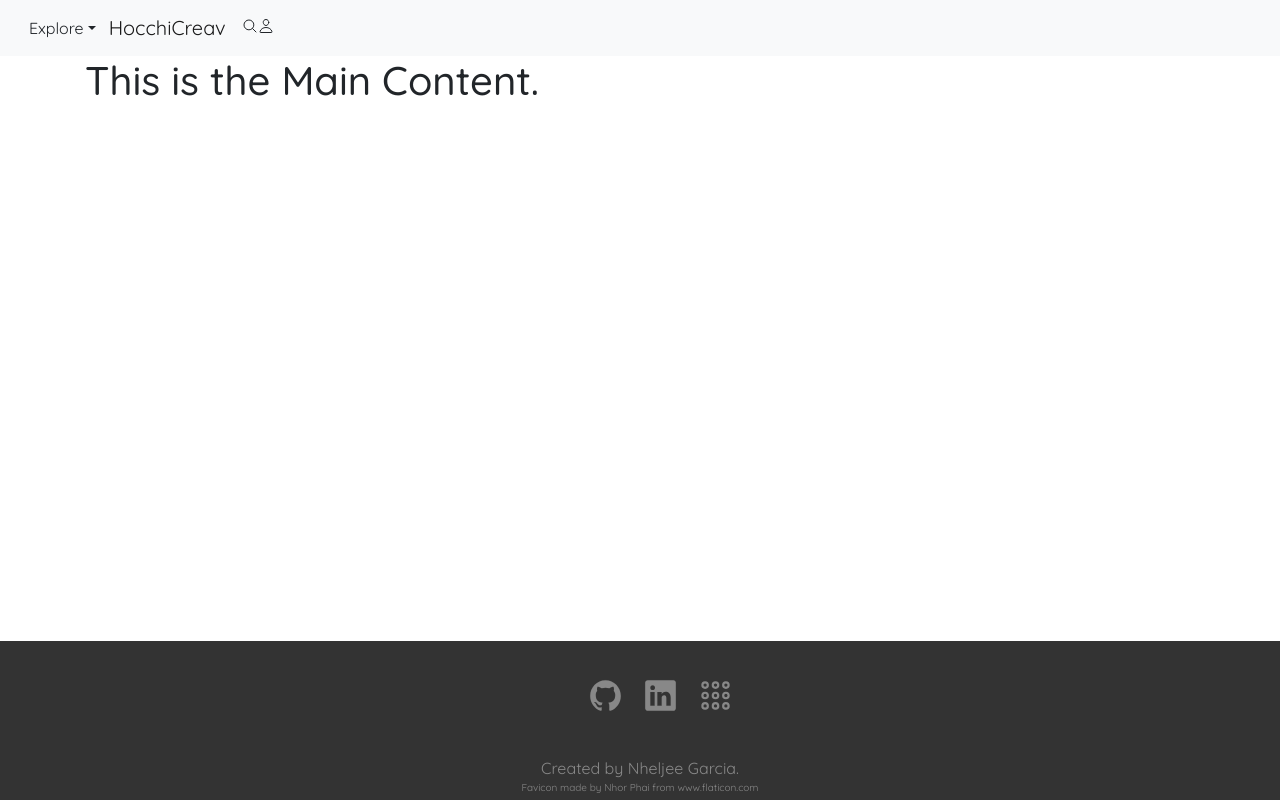
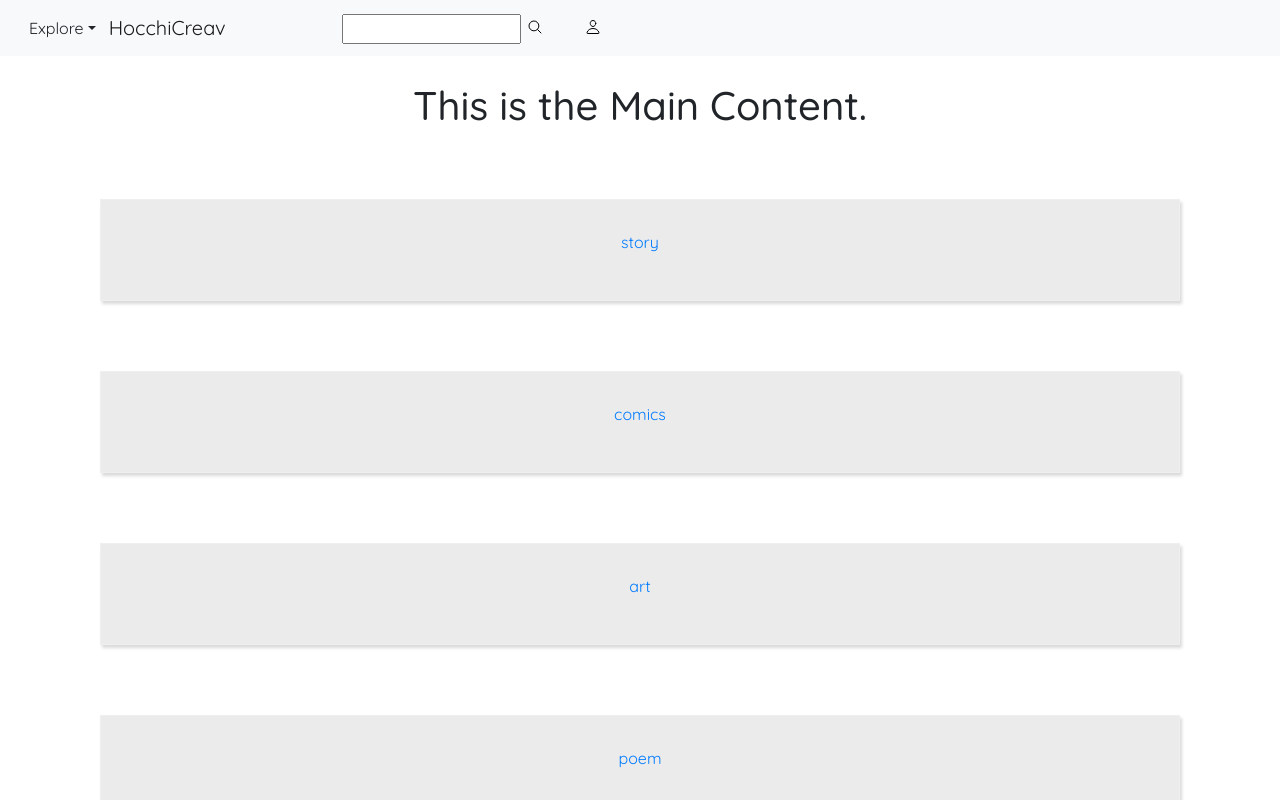
Before and after one commit to garcian5/Hocchikisu-Creavheengs, a React (Create React App) app in the folder frontend/: page / in a window 1280 px wide. Shown: the top 800 px of the page. Built offline with nearby package versions, Linux system fonts and the light colour scheme.

Commit message:
added dashboard stuff

```diff
--- a/frontend/src/App.css
+++ b/frontend/src/App.css
@@ -25,7 +25,7 @@ p {
     overflow: hidden;
     display: block;
     position: relative;
-    padding-bottom: 10px; /* height of your footer */
+    padding-bottom: 200px; /* height of your footer */
 }
 
 .center { text-align: center; }
@@ -46,7 +46,7 @@ footer {
 
 /*trying to center author credits*/
 .row, .author {
-    /*display: grid;*/
+    display: table;
     margin: 0 auto;
 }
 
@@ -88,20 +88,28 @@ ion-icon {
     pointer-events: none;
 }
 
+/*-----------------------------------------------------
+    SEARCH & USER STYLE
+-------------------------------------------------------*/
+.search-icon, .user-icon {
+    background: none;
+    border: none;
+    margin-right: 30px;
+}
+.search-icon:focus {
+    outline:none;
+}
+
+.user-icon {
+    margin-right: 0;
+}
 
 /*-----------------------------------------------------
     NAVBAR STYLE
 -------------------------------------------------------*/
 
-.navbar.navbar-inverse .navbar-header .navbar-brand {
-    display: block;
-    text-align: center;
-    float: none;
-    vertical-align: top;
-}
-
-.navbar.navbar-inverse .navbar-header {
-    float: none;
+.nav-name {
+    padding-right: 100px;
 }
 
 /*----Dropdown----*/
@@ -115,3 +123,29 @@ ion-icon {
 .dropdown-toggle:focus {
     outline: none;
 }
+
+
+/*-----------------------------------------------------
+    HOME/MAIN STYLE
+-------------------------------------------------------*/
+.dashboard {
+    margin: 25px;
+    text-align: center;
+}
+
+
+/*-----------------------------------------------------
+    CATEGORY STYLE
+-------------------------------------------------------*/
+.category-box {
+    background-color: #EBEBEB;
+    margin: 70px auto;
+    width: 100%;
+    /*flexbox with a column direction (elements in this will be displayed in columns in their own boxes)*/
+    display: flex;
+    flex-direction: column;
+    /*color of the border*/
+    border: 1px solid #efefef;
+    box-shadow: 2px 3px 3px rgba(0,0,0,0.15);
+    padding: 30px;
+}
--- a/frontend/src/App.js
+++ b/frontend/src/App.js
@@ -11,6 +11,10 @@ import Footer from './components/presentational/Footer';
 import NavBar from './components/presentational/NavBar';
 import Home from './components/presentational/Home';
 import Test from './components/presentational/Test';
+import Story from './components/presentational/artcategory/Story';
+import Comics from './components/presentational/artcategory/Comics';
+import Art from './components/presentational/artcategory/Art';
+import Poem from './components/presentational/artcategory/Poem';
 
 
 function App() {
@@ -22,6 +26,10 @@ function App() {
                 <Switch>
                     <Route exact path="/" component={Home} />
                     <Route path="/test" component={Test} />
+                    <Route path="/story" component={Story} />
+                    <Route path="/comics" component={Comics} />
+                    <Route path="/art" component={Art} />
+                    <Route path="/poem" component={Poem} />
                 </Switch>
             </Router>
 
--- a/frontend/src/components/presentational/Home.js
+++ b/frontend/src/components/presentational/Home.js
@@ -1,10 +1,27 @@
 import React from "react";
+import Dashboard from "./artcategory/Dashboard";
 
 function Home() {
 	return (
 		<main>
-			<div className="container">
+			<div className="container dashboard">
 				<h1>This is the Main Content.</h1>
+				<Dashboard
+					category="story"
+					path="/story"
+				/>
+				<Dashboard
+					category="comics"
+					path="/comics"
+				/>
+				<Dashboard
+					category="art"
+					path="/art"
+				/>
+				<Dashboard
+					category="poem"
+					path="/poem"
+				/>
 			</div>
 		</main>
 	)
--- a/frontend/src/components/presentational/NavBar.js
+++ b/frontend/src/components/presentational/NavBar.js
@@ -15,12 +15,18 @@ function NavBar() {
                 </Dropdown>
             </div>
 
-            <NavLink className="navbar-brand" exact to="/">HocchiCreav</NavLink>
+            <form>
+                <NavLink className="navbar-brand nav-name" exact to="/">HocchiCreav</NavLink>
+                <input type="text" />
 
-            <div className="center">
-                <ion-icon name="search-outline"></ion-icon>
-                <ion-icon name="person-outline"></ion-icon>
-            </div>
+                <button className="search-icon">
+                    <ion-icon name="search-outline"></ion-icon>
+                </button>
+
+                <button className="user-icon">
+                    <ion-icon name="person-outline"></ion-icon>
+                </button>
+            </form>
         </nav>
     )
 }
--- /dev/null
+++ b/frontend/src/components/presentational/artcategory/Art.js
@@ -0,0 +1,13 @@
+import React from "react";
+
+function Art() {
+	return (
+		<div>
+			<div className="container">
+				<h1>This is the Art Page.</h1>
+			</div>
+		</div>
+	)
+}
+
+export default Art;
--- /dev/null
+++ b/frontend/src/components/presentational/artcategory/Comics.js
@@ -0,0 +1,13 @@
+import React from "react";
+
+function Comics() {
+	return (
+		<div>
+			<div className="container">
+				<h1>This is the Comics Page.</h1>
+			</div>
+		</div>
+	)
+}
+
+export default Comics;
--- /dev/null
+++ b/frontend/src/components/presentational/artcategory/Dashboard.js
@@ -0,0 +1,16 @@
+import React from "react";
+import { Link } from "react-router-dom";
+
+function Dashboard(props) {
+	return (
+		<div className="container">
+			<Link to={props.path}>
+				<div className="category-box">
+					<p>{ props.category }</p>
+				</div>
+			</Link>
+		</div>
+	)
+}
+
+export default Dashboard;
--- /dev/null
+++ b/frontend/src/components/presentational/artcategory/Poem.js
@@ -0,0 +1,13 @@
+import React from "react";
+
+function Poem() {
+	return (
+		<div>
+			<div className="container">
+				<h1>This is the Poem Page.</h1>
+			</div>
+		</div>
+	)
+}
+
+export default Poem;
--- /dev/null
+++ b/frontend/src/components/presentational/artcategory/Story.js
@@ -0,0 +1,13 @@
+import React from "react";
+
+function Story() {
+	return (
+		<div>
+			<div className="container">
+				<h1>This is the Story Page.</h1>
+			</div>
+		</div>
+	)
+}
+
+export default Story;
```
